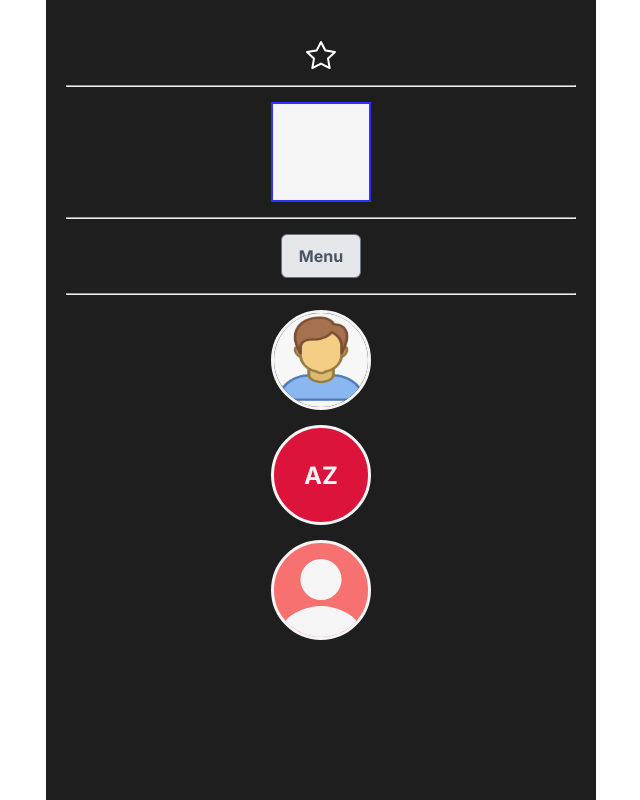
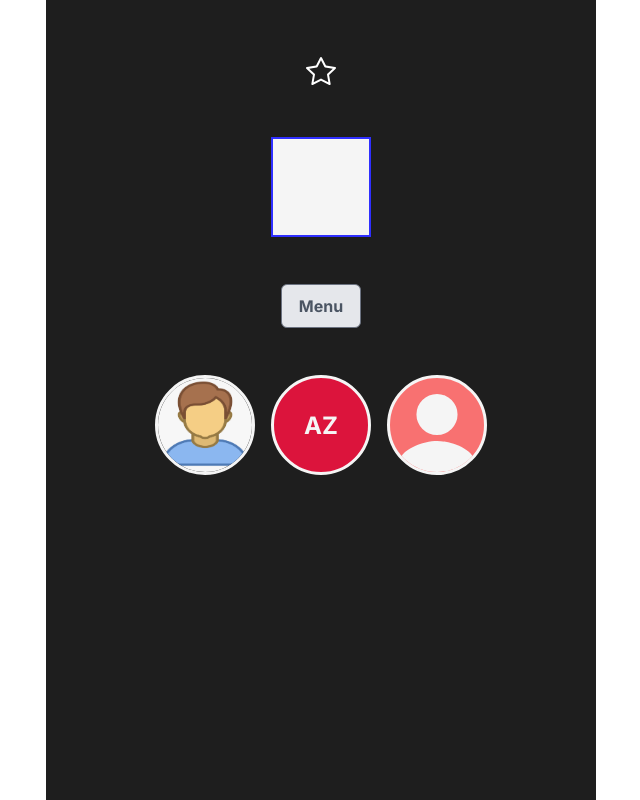
Before and after one commit to adex-badr18/scrimba-component-library, a React (Vite) app: page / in a window 1280 px wide. Shown: the whole page, without its empty margins (319-959 px from the left). Built offline with nearby package versions, Linux system fonts and the light colour scheme.

Commit message:
Wrap & style rendered in section

```diff
--- a/src/App.css
+++ b/src/App.css
@@ -10,6 +10,10 @@ main {
     align-items: center;
     gap: 15px;
     padding: 40px 20px;
+}
+
+section {
+    padding: 1em;
 }
 
 button {
@@ -142,6 +146,13 @@ hr {
 }
 
 /* Avatar */
+section.avatar-container {
+    display: flex;
+    flex-wrap: wrap;
+    justify-content: center;
+    gap: 1em;
+}
+
 div.avatar {
     width: 100px;
     height: 100px;
--- a/src/App.jsx
+++ b/src/App.jsx
@@ -9,14 +9,15 @@ function App() {
 
     return (
         <main className='container'>
+            <section>
                 <Star />
+            </section>
 
-            <hr />
+            <section>
+                <Box />
+            </section>
 
-            <Box />
-
-            <hr />
-
+            <section>
                 <Menu onOpen={() => console.log('Menu toggled')}>
                     <Menu.Button>Menu</Menu.Button>
                     <Menu.Dropdown>
@@ -25,12 +26,13 @@ function App() {
                         })}
                     </Menu.Dropdown>
                 </Menu>
+            </section>
 
-            <hr />
-
+            <section className='avatar-container'>
                 <Avatar src='/dp.png' alt='Badrudeen' />
                 <Avatar>AZ</Avatar>
                 <Avatar />
+            </section>
         </main>
     )
 }
```
Lines whose indentation alone changed are shown as unchanged.
